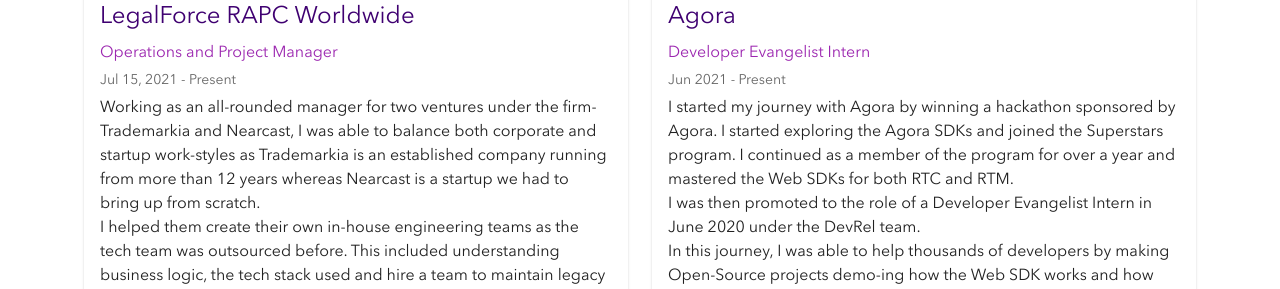
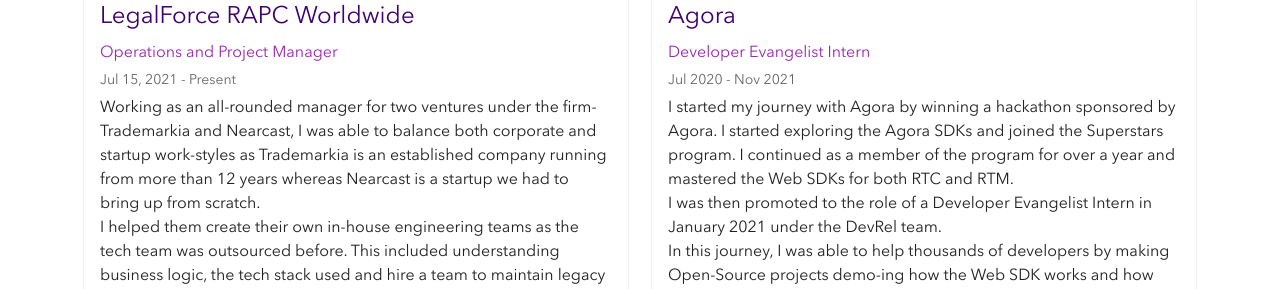
Before and after one commit to akshatvg/akshatvg.github.io, a React (Create React App) app: page /work in a window 1280 px wide. Shown: the part 202-491 px from the top of the page. Built offline with nearby package versions, Linux system fonts and the light colour scheme.

Commit message:
Scroll to top when component changes ⬆️

```diff
--- a/src/App.jsx
+++ b/src/App.jsx
@@ -13,6 +13,7 @@
 import WorkExperience from './Layouts/WorkExperience';
 import Accomplishments from './Layouts/Accomplishments';
 import ErrorPage from './Layouts/ErrorPage';
+import ScrollToTop from './Utils/ScrollToTop';
 
 function App() {
 
@@ -23,6 +24,7 @@
     // Theme is used in the ThemeProvider
     <ThemeProvider theme={theme}>
       <BrowserRouter>
+        <ScrollToTop />
         <Routes>
           <Route exact path="/" element={<Home />} />
           <Route exact path="/home" element={<Home />} />
--- a/src/Lib/Content.jsx
+++ b/src/Lib/Content.jsx
@@ -36,8 +36,8 @@
             company: "Agora",
             link: "https://www.agora.io/en/",
             role: "Developer Evangelist Intern",
-            description: ["I started my journey with Agora by winning a hackathon sponsored by Agora. I started exploring the Agora SDKs and joined the Superstars program. I continued as a member of the program for over a year and mastered the Web SDKs for both RTC and RTM.", "I was then promoted to the role of a Developer Evangelist Intern in June 2020 under the DevRel team.", "In this journey, I was able to help thousands of developers by making Open-Source projects demo-ing how the Web SDK works and how the most daunting tasks could be solved with few lines of code.", "Along with a colleague, I conducted workshops teaching Web Development in universities like Columbia, Penn State, NYU, Harvard, UCSC and CalTech, helping participants learn how they could make a functional video calling websites.", "I managed the web support channels on Slack as well as Stack Overflow to ensure developers could utilise the fullest potential of the Agora SDKs.", "Lastly, I also wrote technical blogs to serve as guides for priority features and examples which would be helpful to developers."],
-            duration: "Jun 2021 - Present",
+            description: ["I started my journey with Agora by winning a hackathon sponsored by Agora. I started exploring the Agora SDKs and joined the Superstars program. I continued as a member of the program for over a year and mastered the Web SDKs for both RTC and RTM.", "I was then promoted to the role of a Developer Evangelist Intern in January 2021 under the DevRel team.", "In this journey, I was able to help thousands of developers by making Open-Source projects demo-ing how the Web SDK works and how the most daunting tasks could be solved with few lines of code.", "Along with a colleague, I conducted workshops teaching Web Development in universities like Columbia, Penn State, NYU, Harvard, UCSC and CalTech, helping participants learn how they could make a functional video calling websites.", "I managed the web support channels on Slack as well as Stack Overflow to ensure developers could utilise the fullest potential of the Agora SDKs.", "Lastly, I also wrote technical blogs to serve as guides for priority features and examples which would be helpful to developers."],
+            duration: "Jul 2020 - Nov 2021",
             feedback: "",
         },
         {
--- /dev/null
+++ b/src/Utils/ScrollToTop.jsx
@@ -0,0 +1,12 @@
+import { useEffect } from "react";
+import { useLocation } from "react-router-dom";
+
+export default function ScrollToTop() {
+    const { pathname } = useLocation();
+
+    useEffect(() => {
+        window.scrollTo(0, 0);
+    }, [pathname]);
+
+    return null;
+}
```
